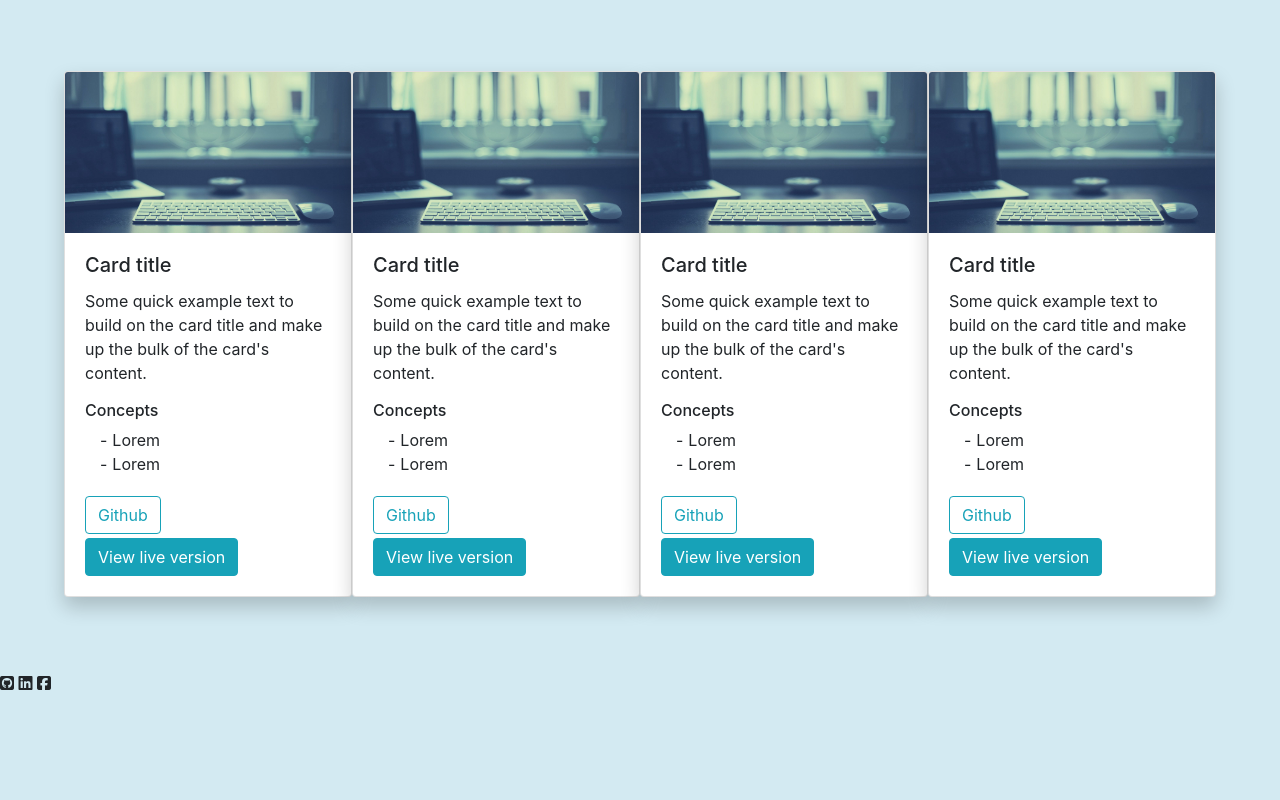
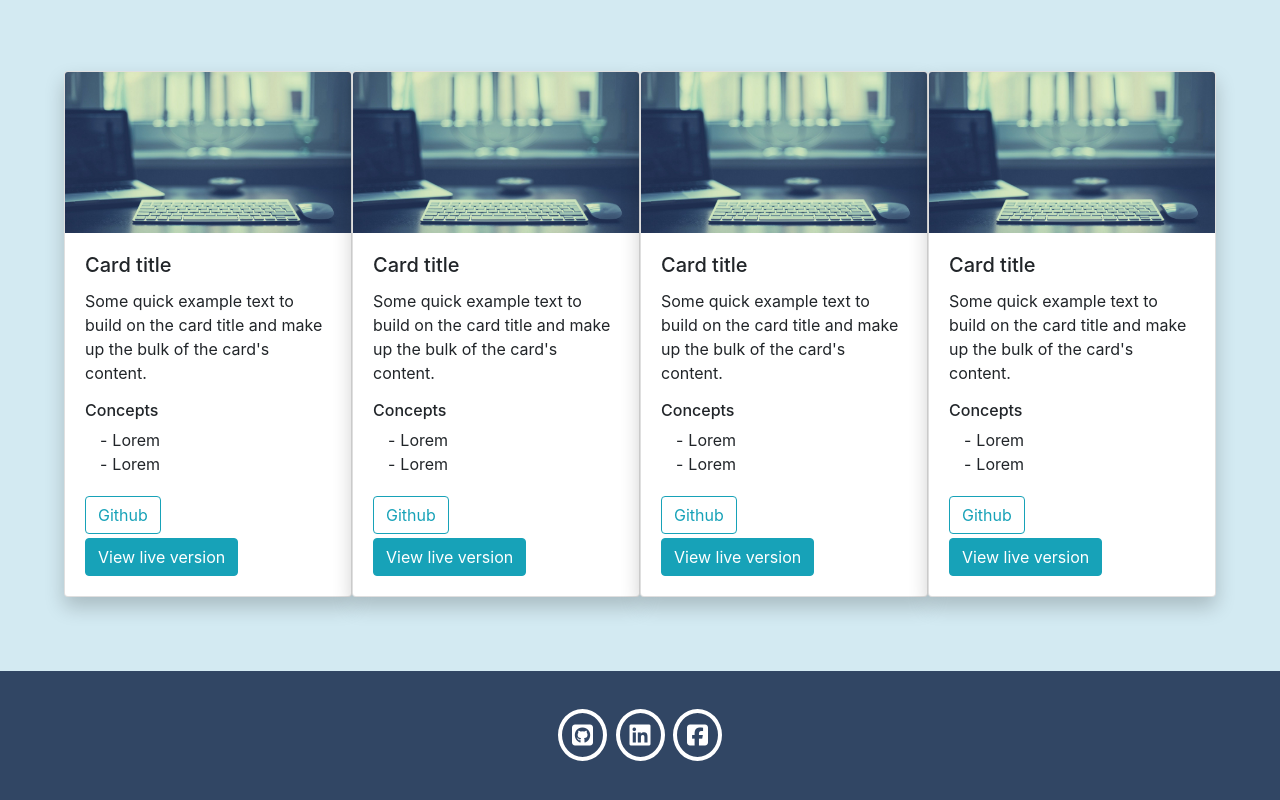
Before and after one commit to aaronfields484/mfw-finalproject, a plain HTML site: page index.html in a window 1280 px wide. Shown: the part 1603-2403 px from the top of the page. Before the commit the page ends 2298 px from the top, so only its background shows below. Drawn offline with nearby package versions, Linux system fonts and the light colour scheme.

Commit message:
feat(style.css): styling footer

```diff
--- a/styles/style.css
+++ b/styles/style.css
@@ -112,6 +112,37 @@ body {
     margin-right: 5px;
 }
 
+.fab {
+    font-size: 1.5rem;
+    border: white 4px solid;
+    padding: 10px;
+    border-radius: 100%;
+    margin: auto 2px;
+
+}
+
+.fab:hover {
+    background-color: white;
+    color: #314664;
+    opacity: 0.9;
+
+}
+
+
+
+footer {
+    color: white;
+    background-color: #314664;
+    padding: 3%;
+    display: flex;
+    justify-content: space-between;
+    text-align: center !important;
+
+}
+
+footer hr {
+    border-top-width: 3px !important;
+}
 
 
 @media only screen and (max-width: 480px) {
```
